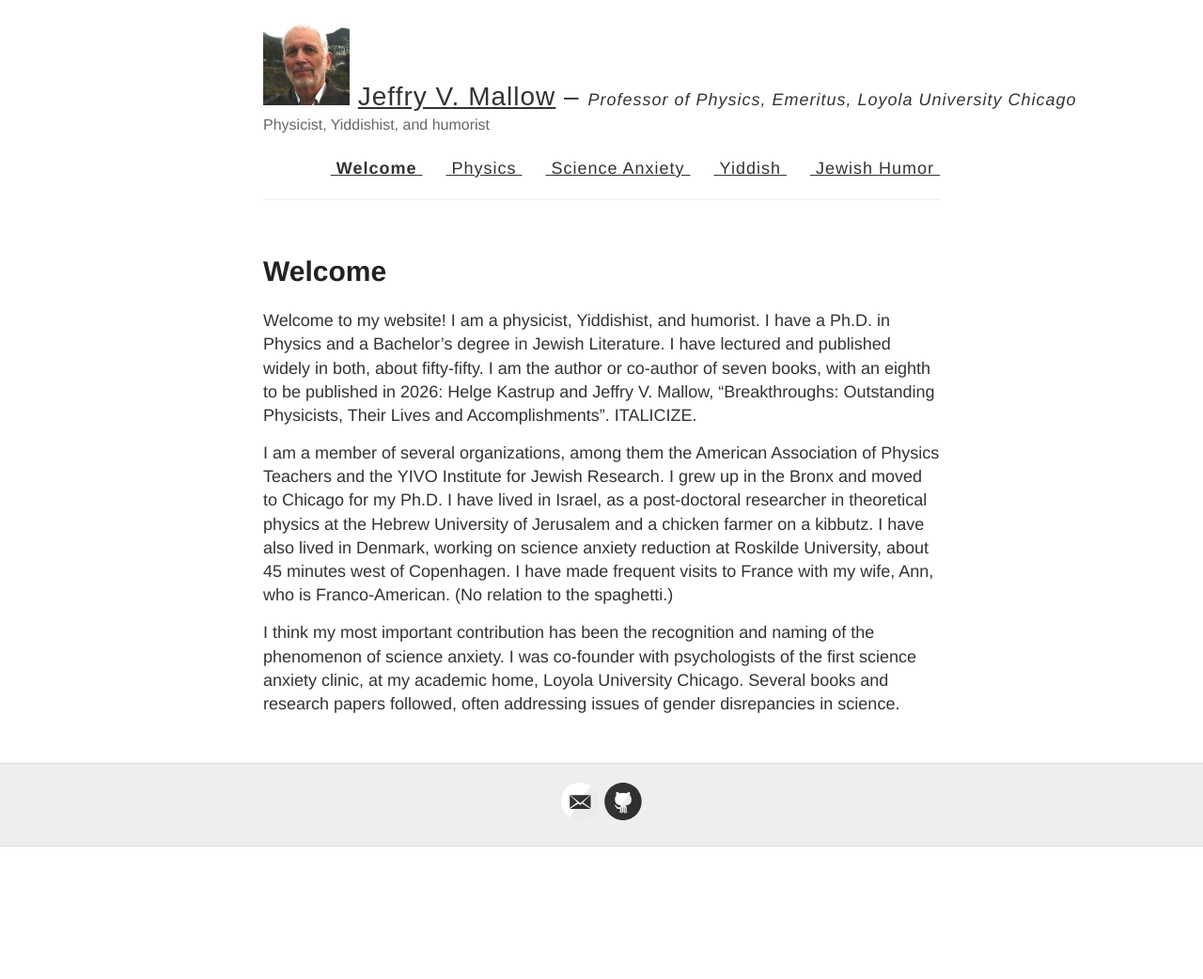
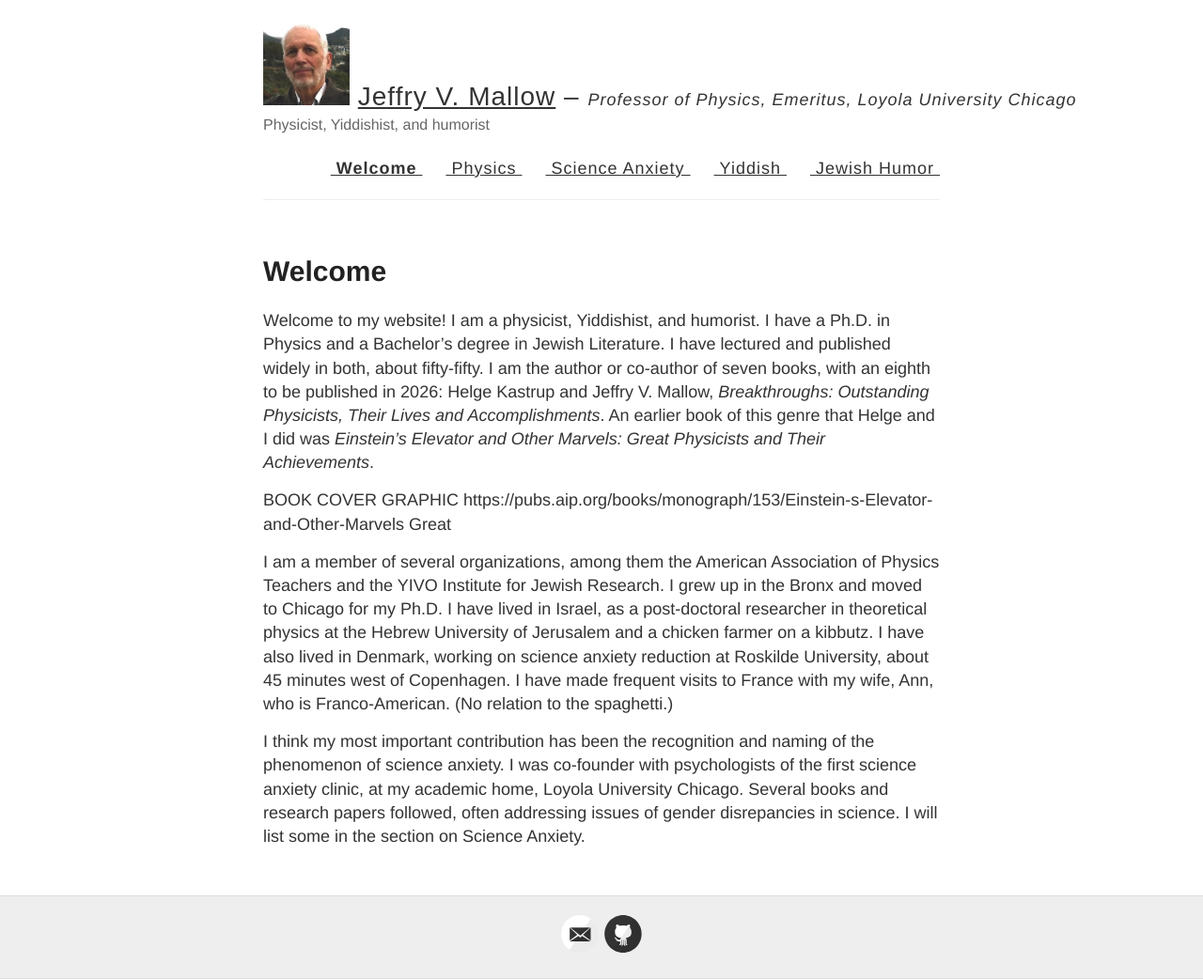
Before and after one commit to jvmallow/jvmallow.github.io, a Jekyll site: the page built from welcome.md, in a window 1280 px wide. Shown: the whole page at 94% size. Built offline with Jekyll 4.4.1, drawn with Linux system fonts in a browser that asks for light colours; before the commit the page ends 901 px from its top, so only the background shows below that.

Commit message:
Update welcome.md

```diff
--- a/welcome.md
+++ b/welcome.md
@@ -7,8 +7,10 @@ redirect_from:
 ---
 
 
-Welcome to my website! I am a physicist, Yiddishist, and humorist. I have a Ph.D. in Physics and a Bachelor's degree in Jewish Literature. I have lectured and published widely in both, about fifty-fifty.  I am the author or co-author of seven books, with an eighth to be published in 2026: Helge Kastrup and Jeffry V. Mallow, "Breakthroughs: Outstanding Physicists, Their Lives and Accomplishments". ITALICIZE.
+Welcome to my website! I am a physicist, Yiddishist, and humorist. I have a Ph.D. in Physics and a Bachelor's degree in Jewish Literature. I have lectured and published widely in both, about fifty-fifty.  I am the author or co-author of seven books, with an eighth to be published in 2026: Helge Kastrup and Jeffry V. Mallow, *Breakthroughs: Outstanding Physicists, Their Lives and Accomplishments*. An earlier book of this genre that Helge and I did was *Einstein’s Elevator and Other Marvels: Great Physicists and Their Achievements*.
+
+BOOK COVER GRAPHIC https://pubs.aip.org/books/monograph/153/Einstein-s-Elevator-and-Other-Marvels Great
 
 I am a member of several organizations, among them the American Association of Physics Teachers and the YIVO Institute for Jewish Research. I grew up in the Bronx and moved to Chicago for my Ph.D. I have lived in Israel, as a post-doctoral researcher in theoretical physics at the Hebrew University of Jerusalem and a chicken farmer on a kibbutz. I have also lived in Denmark, working on science anxiety reduction at Roskilde University, about 45 minutes west of Copenhagen. I have made frequent visits to France with my wife, Ann, who is Franco-American. (No relation to the spaghetti.)
 
-I think my most important contribution has been the recognition and naming of the phenomenon of science anxiety. I was co-founder with psychologists of the first science anxiety clinic, at my academic home, Loyola University Chicago.  Several books and research papers followed, often addressing issues of gender disrepancies in science.
+I think my most important contribution has been the recognition and naming of the phenomenon of science anxiety. I was co-founder with psychologists of the first science anxiety clinic, at my academic home, Loyola University Chicago.  Several books and research papers followed, often addressing issues of gender disrepancies in science.  I will list some in the section on Science Anxiety.
```
